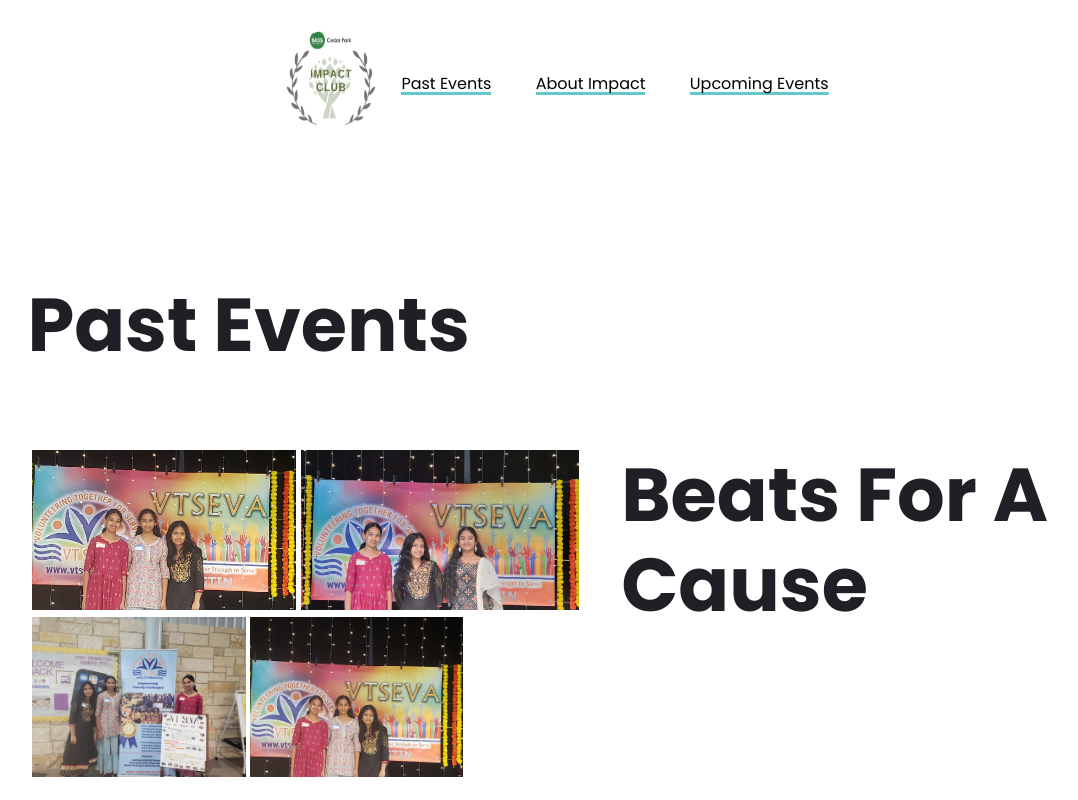
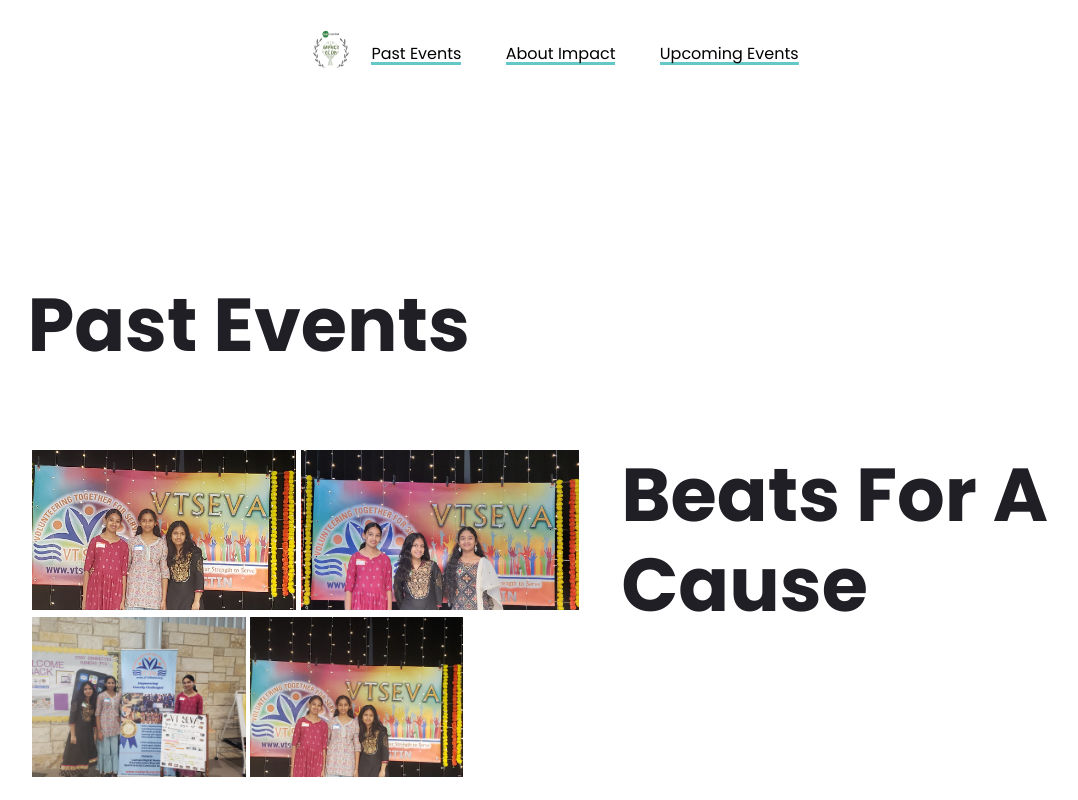
Before and after one commit to basisimpact/website, a plain HTML site: page src/events.html in a window 1280 px wide. Shown: the top 800 px of the page, without its empty margins (75-1153 px from the left). Drawn offline with Linux system fonts and the light colour scheme.

Commit message:
Update events.html

```diff
--- a/src/events.html
+++ b/src/events.html
@@ -8,7 +8,7 @@
   </head>
   <body>
       <nav style="z-index: 9999;">
-        <a href="index.html"><img src="images/Impact_Club_Logo.png" alt="BASIS Impact Logo" style="width:100px;height:100px;border-radius:50%;"></a>
+        <a href="index.html"><img src="images/Impact_Club_Logo.png" alt="BASIS Impact Logo" style="width:5vh;height:5vh;border-radius:50%;"></a>
         <ul>
           <li><a href="events.html">Past Events</a></li>
           <li><a href="about.html">About Impact</a></li>
```
